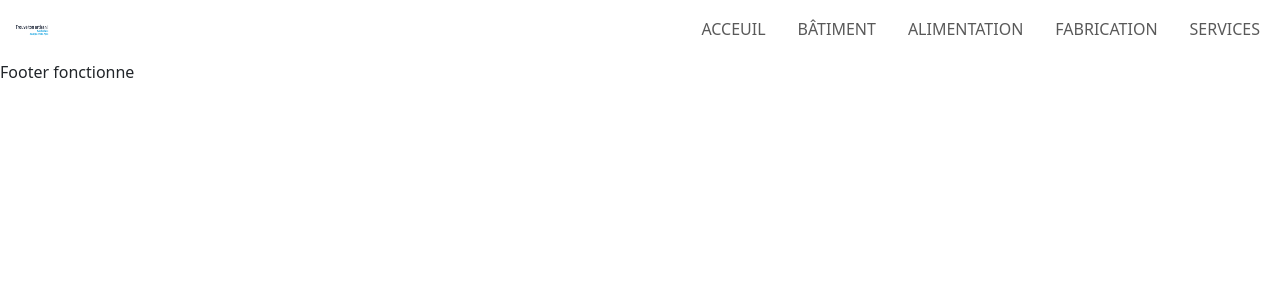
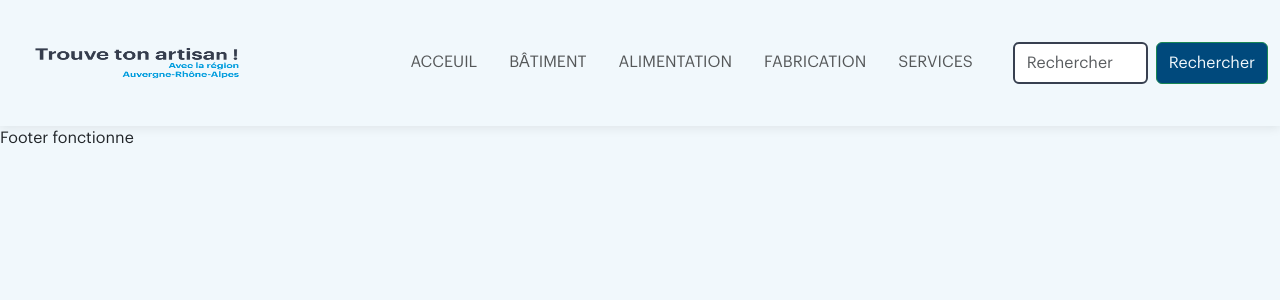
Before and after one commit to Drocinera/react-app-trouve-ton-artisan, a React (Create React App) app: page / in a window 1280 px wide. Shown: the top 300 px of the page. Built offline with nearby package versions, Linux system fonts and the light colour scheme.

Commit message:
Ajout du header, couleur, navigation, css et barre de recherche

```diff
--- a/src/App.css
+++ b/src/App.css
@@ -4,6 +4,40 @@
 
 }
 
-h1 {
-  font-family: 'Graphik';
+body {
+  background-color: #f1f8fc ;
 }
+
+* {
+  font-family: "Graphik", sans-serif;
+}
+
+header {
+  background-color: #f1f8fc ;
+  box-shadow: 0 0.2rem 0.6rem rgba(0,0,0,.0793474)
+}
+
+img {
+  width: 250px;
+  height: 100px;
+}
+
+input {
+  max-width: 135px;
+  max-height: 50px;
+}
+
+.searchButton {
+  max-width: 135px;
+  max-height: 50px;
+  background-color: #00497c ;
+  color: #f1f8fc;
+}
+
+.form-control {
+  border: 2px solid #384050;
+ }
+
+ form {
+  padding-left: 2em;
+ }
--- a/src/Components/Header.jsx
+++ b/src/Components/Header.jsx
@@ -10,8 +10,8 @@ const Header = () => {
         <Link className="navbar-brand" to="/">
           <img src="./Logo.png" alt="Bootstrap" title="CV Logo" width="40" height="34"/>
         </Link>
-      <button className="navbar-toggler" type="button" data-bs-toggle="collapse" data-bs-target="#navbarSupportedContent" aria-controls="navbarSupportedContent" aria-expanded="false" aria-label="Toggle navigation">
-        <span className="navbar-toggler-icon"></span>
+        <button class="navbar-toggler" type="button" data-bs-toggle="collapse" data-bs-target="#navbarTogglerDemo02" aria-controls="navbarTogglerDemo02" aria-expanded="false" aria-label="Toggle navigation">
+      <span class="navbar-toggler-icon"></span>
     </button>
       <div className="nav justify-content-end" id="navbarSupportedContent">
           <ul className="navbar-nav me-auto mb-2 mb-lg-0 nav-underline text-uppercase">
@@ -31,6 +31,10 @@ const Header = () => {
             <Link className="nav-link" to="/services" >Services</Link>
           </li>
         </ul>
+        <form class="d-flex" role="search">
+          <input class="form-control me-2" type="search" placeholder="Rechercher" aria-label="Search"/>
+          <button class="searchButton btn btn-outline-success" type="submit">Rechercher</button>
+        </form>
       </div>
     </div>
   </nav>
--- /dev/null
+++ b/src/Sass/App.scss
@@ -0,0 +1,52 @@
+$ColorBlanc: #f1f8fc;
+$ColorBleuClair: #0074c7 ;
+$ColorBleu: #00497c;
+$ColorGris: #384050;
+$ColorRouge: #cd2c2e ;
+$ColorVert: #82b864;
+
+
+@font-face {
+    font-family: 'Graphik';
+    src: url(./Font/Graphik-Regular-Trial.otf) format('opentype');
+}
+
+body {
+    background-color: $ColorBlanc ;
+  }
+
+  * {
+    font-family: "Graphik", sans-serif;
+  }
+
+  header {
+    background-color: $ColorBlanc ;
+    box-shadow: 0 0.2rem 0.6rem rgba(0,0,0,.0793474);
+
+
+  img {
+    width: 250px;
+    height: 100px;
+  }
+
+  input {
+    max-width: 135px;
+    max-height: 50px;
+  }
+
+  .searchButton {
+    max-width: 135px;
+    max-height: 50px;
+    background-color: $ColorBleu ;
+    color: $ColorBlanc;
+  }
+
+  .form-control {
+    border: 2px solid $ColorGris;
+   }
+
+   form {
+    padding-left: 2em;
+   }
+
+  }
```
Lines whose indentation alone changed are shown as unchanged.
